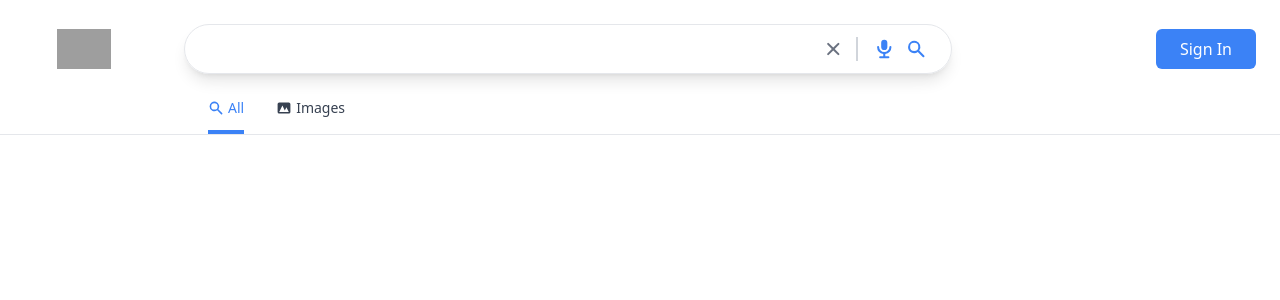
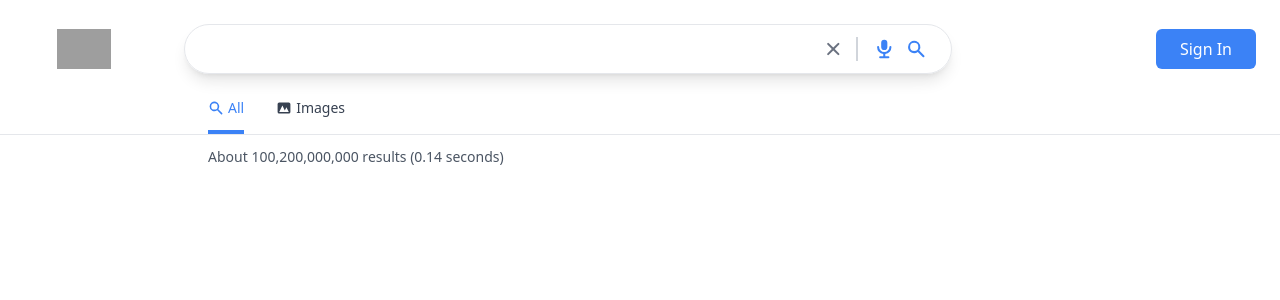
Before and after one commit to zrakhimov/google-clone-nextjs, a Next.js app: page /search in a window 1280 px wide. Shown: the top 300 px of the page. Built offline with nearby package versions, Linux system fonts and the light colour scheme; no server answers; grey boxes are pictures that could not be loaded.

Commit message:
Search results component

```diff
--- /dev/null
+++ b/components/SearchResults.js
@@ -0,0 +1,12 @@
+import React from "react";
+
+export default function SearchResults({ results }) {
+  return (
+    <div className="w-full mx-auto px-3 sm:pl-[5%] md:pl-[14%] lg:pl-52">
+      <p className="text-gray-600 text-sm mb-5 mt-3">
+        About {results.searchInformation.formattedTotalResults} results (
+        {results.searchInformation.formattedSearchTime} seconds)
+      </p>
+    </div>
+  );
+}
--- a/pages/search.js
+++ b/pages/search.js
@@ -1,18 +1,19 @@
 import Head from "next/head";
 import SearchHeader from "../components/SearchHeader";
+import SearchResults from "../components/SearchResults";
 import response from "../response";
+import { useRouter } from "next/router";
 
-export default function search({ results }) {
+export default function Search({ results }) {
   console.log(results);
+  const router = useRouter();
   return (
     <div>
       <Head>
-        <title>Search Page</title>
+        <title>{router.query.term} - Search Page</title>
       </Head>
-      {/* Search Header */}
       <SearchHeader />
-
-      {/* Search Results */}
+      <SearchResults results={results} />
     </div>
   );
 }
```
